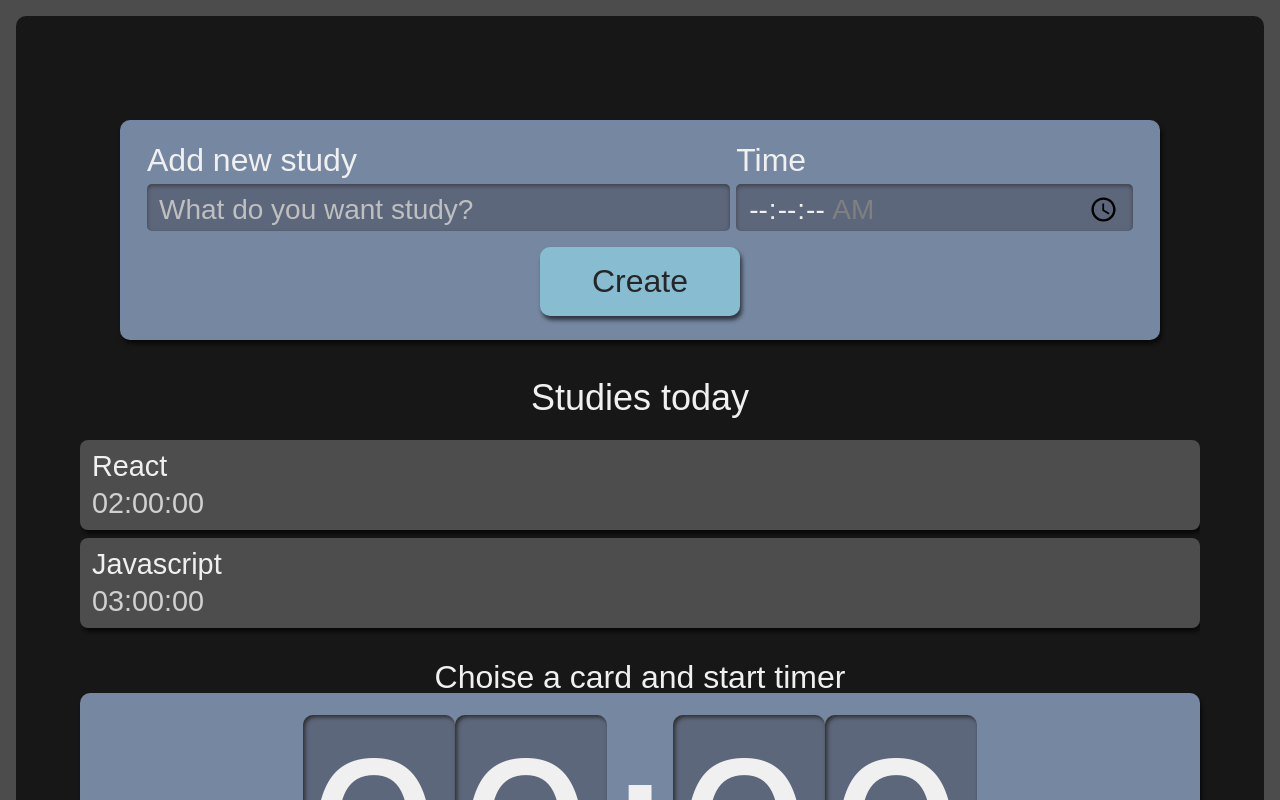
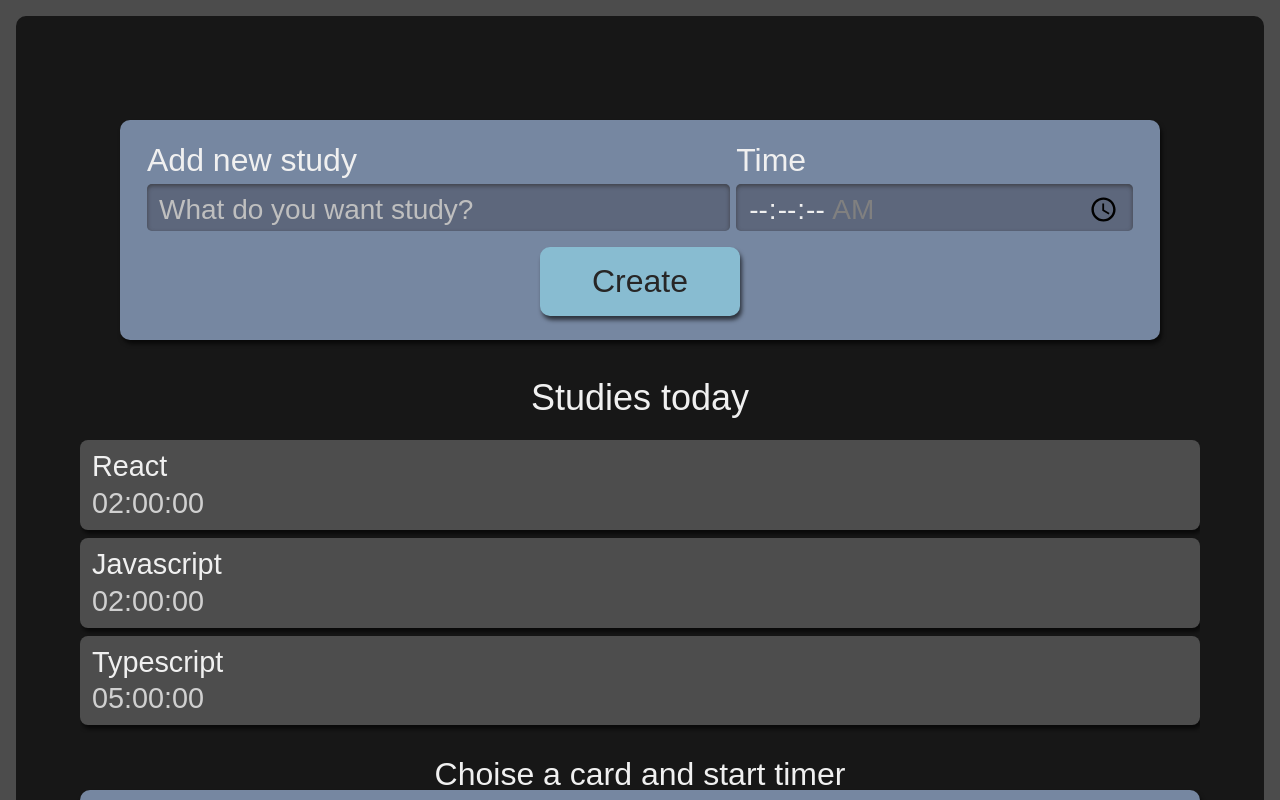
Before and after one commit to lukkas-lukkas/react-studies, a React (Create React App) app: page / in a window 1280 px wide. Shown: the top 800 px of the page. Built offline with nearby package versions, Linux system fonts and the light colour scheme.

Commit message:
add state to task list

```diff
--- a/src/components/List/index.tsx
+++ b/src/components/List/index.tsx
@@ -1,13 +1,32 @@
+import { useState } from 'react';
 import './style.scss';
 import Task from './Task';
 
 export default function List() {
+    const defaultState = [
+        {
+            name: 'React',
+            time: '02:00:00',
+        },
+        {
+            name: 'Javascript',
+            time: '02:00:00',
+        },
+        {
+            name: 'Typescript',
+            time: '05:00:00',
+        }
+    ];
+
+    const [tasks, setTasks] = useState(defaultState);
+
     return (
         <aside className='taskList'>
             <h2> Studies today </h2>
             <ul>
-                <Task name='React' time='02:00:00' />
-                <Task name='Javascript' time='03:00:00' />
+                {tasks.map((item, index) => (
+                    <Task name={item.name} time={item.time} />
+                ))}
             </ul>
         </aside>
     )
```
